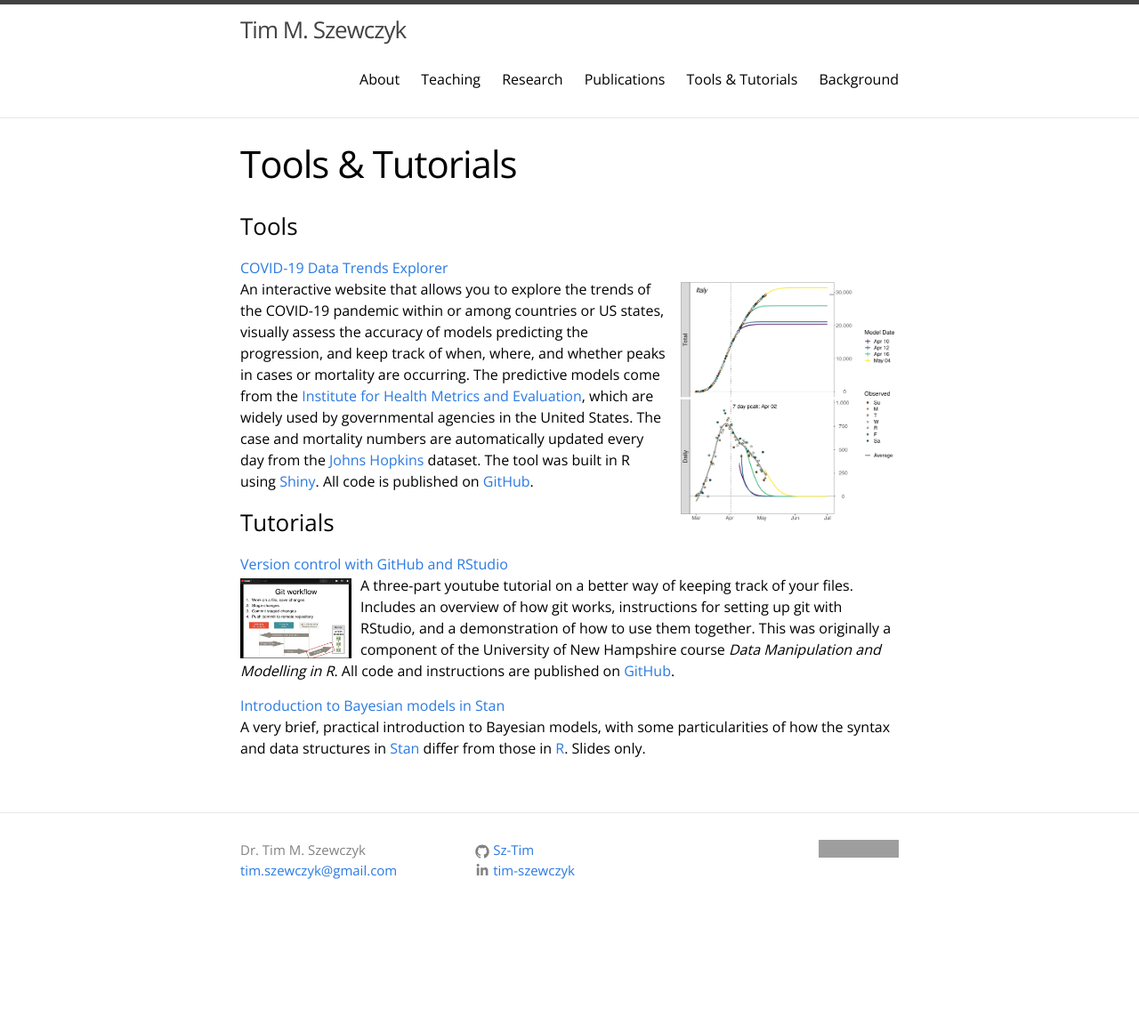
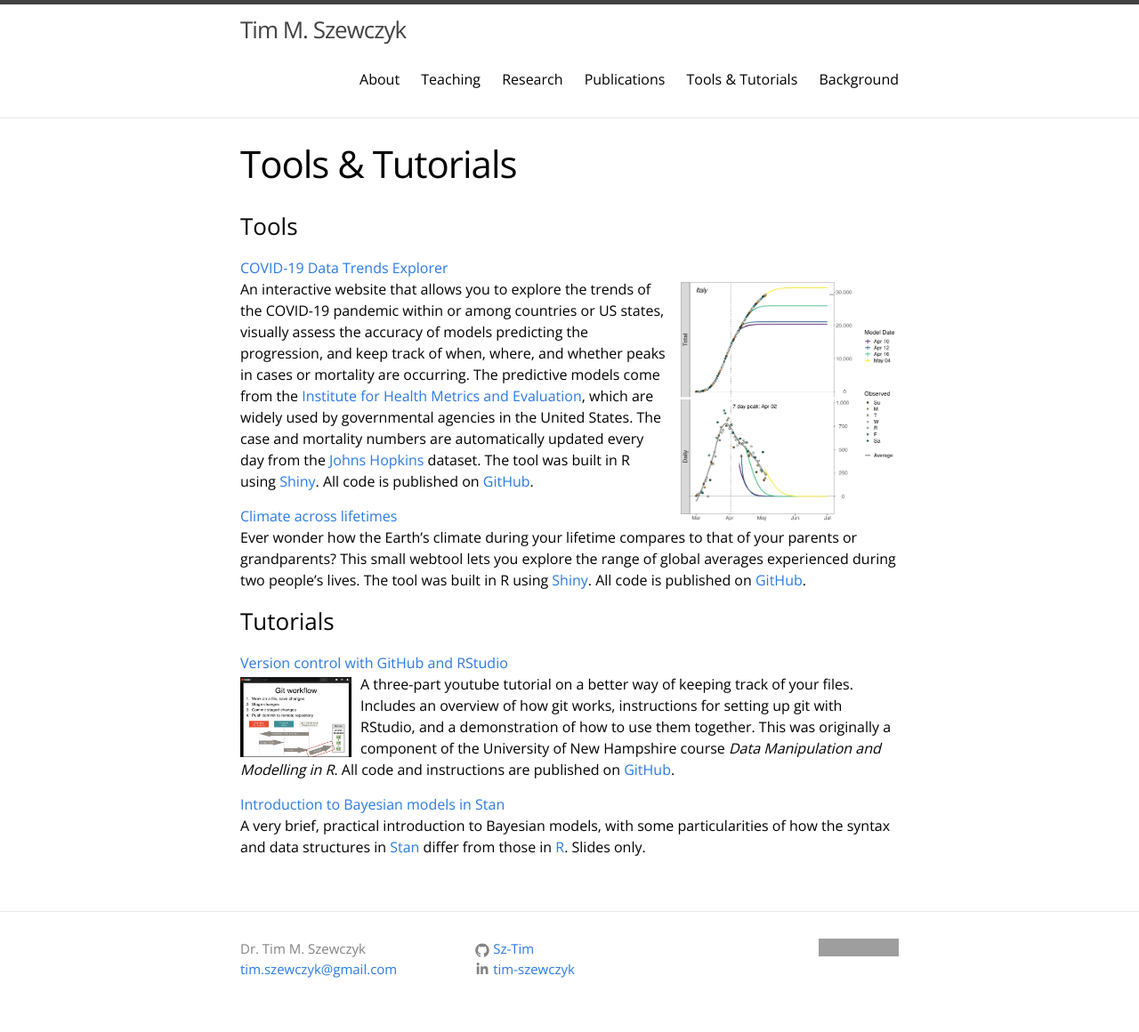
Before and after one commit to Sz-Tim/Sz-Tim.github.io, a Jekyll site: the page built from tools.md, in a window 1280 px wide. Shown: the whole page at 89% size. Built offline with Jekyll 4.4.1, drawn with Linux system fonts in a browser that asks for light colours; before the commit the page ends 1049 px from its top, so only the background shows below that; grey boxes are pictures that could not be loaded.

Commit message:
added climate shiny app

```diff
--- a/tools.md
+++ b/tools.md
@@ -10,6 +10,11 @@ weight: 5
 [<img width="250" height="275" style="float:right; margin-left: 10px" src="{{ site.url }}/assets/COVID_Italy.png">](https://sz-tim.shinyapps.io/covid19-ihme/)An interactive website that allows you to explore the trends of the COVID-19 pandemic within or among countries or US states, visually assess the accuracy of models predicting the progression, and keep track of when, where, and whether peaks in cases or mortality are occurring. The predictive models come from the [Institute for Health Metrics and Evaluation](http://www.healthdata.org/covid), which are widely used by governmental agencies in the United States. The case and mortality numbers are automatically updated every day from the [Johns Hopkins](https://github.com/CSSEGISandData/COVID-19) dataset. The tool was built in R using [Shiny](https://shiny.rstudio.com/). All code is published on [GitHub](https://github.com/Sz-Tim/COVID19-IHME).
 
 
+[Climate across lifetimes](https://sz-tim.shinyapps.io/climate-in-my-life/)
+Ever wonder how the Earth's climate during your lifetime compares to that of your parents or grandparents? This small webtool lets you explore the range of global averages experienced during two people's lives. The tool was built in R using [Shiny](https://shiny.rstudio.com/). All code is published on [GitHub](https://github.com/Sz-Tim/climate-in-my-life).
+
+
+
 ### Tutorials
 [Version control with GitHub and RStudio](https://www.youtube.com/playlist?list=PL7GjEq0oE7-YrZoV5eWkO-YOQbZtz-RxX)
 [<img width="125" height="90" style="float:left; margin-right: 10px; margin-top: 4px" src="{{ site.url }}/assets/git_workflow.png">](https://www.youtube.com/playlist?list=PL7GjEq0oE7-YrZoV5eWkO-YOQbZtz-RxX)A three-part youtube tutorial on a better way of keeping track of your files. Includes an overview of how git works, instructions for setting up git with RStudio, and a demonstration of how to use them together. This was originally a component of the University of New Hampshire course *Data Manipulation and Modelling in R*. All code and instructions are published on [GitHub](https://github.com/Sz-Tim/NR995_Module_9).
```
